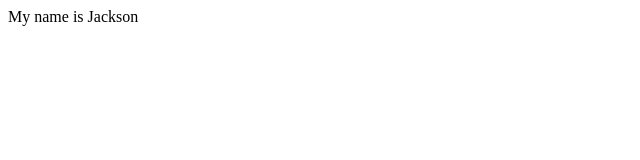
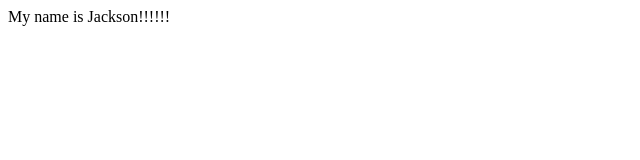
Before and after one commit to JacksonBryant-Github/First-Project, a plain HTML site: page index.html in a window 1280 px wide. Shown: the full height of the page, 0-640 px from the left. Drawn offline with Linux system fonts and the light colour scheme.

Commit message:
Updated name

```diff
--- a/index.html
+++ b/index.html
@@ -6,6 +6,6 @@
     <title>Document</title>
 </head>
 <body>
- My name is Jackson
+ My name is Jackson!!!!!!
 </body>
 </html>
```
